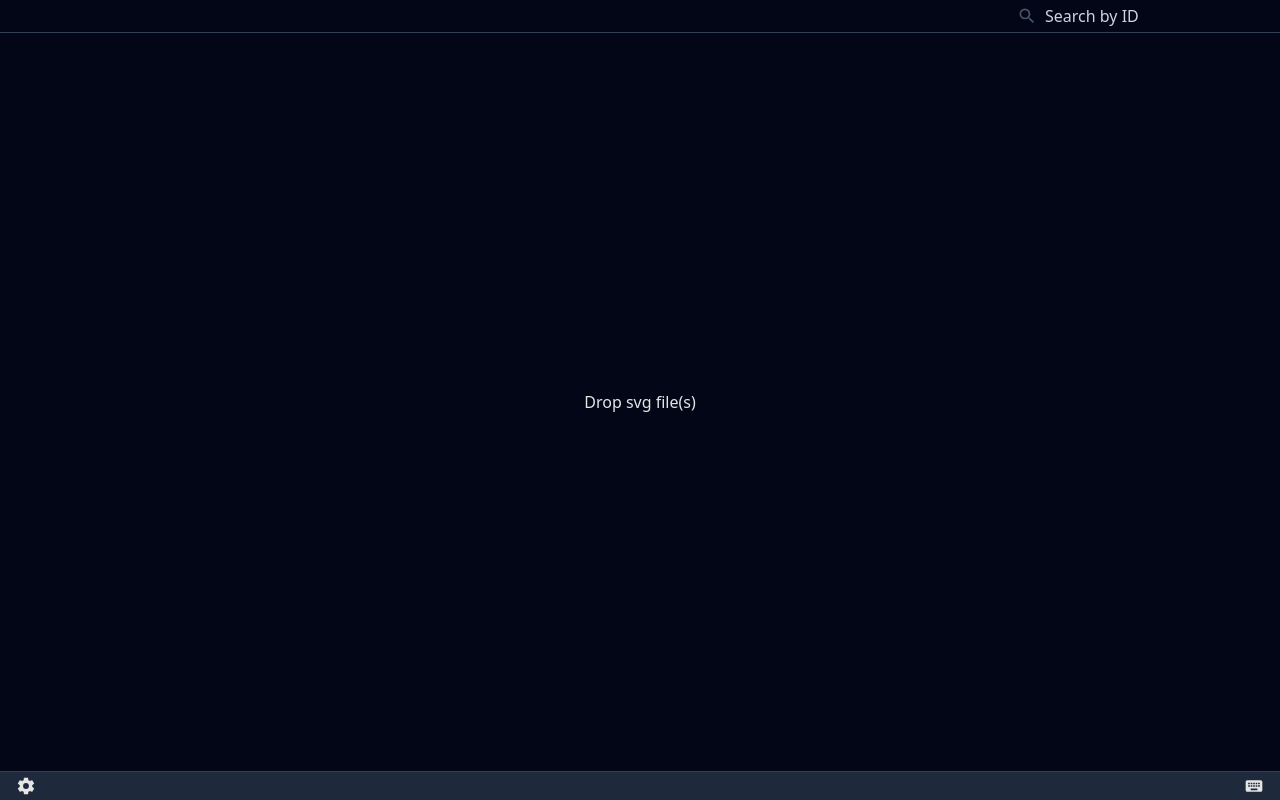
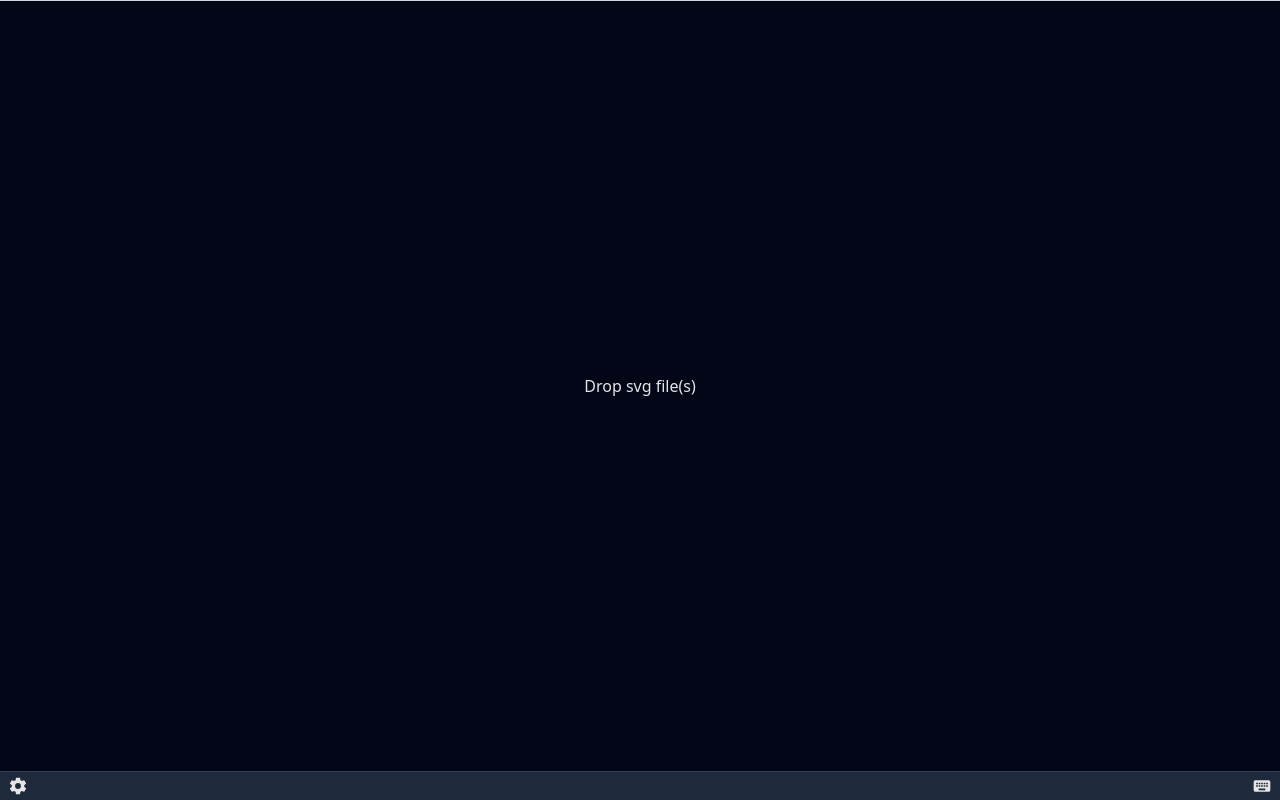
Before and after one commit to Bazooo/svg-sprite-maker, a Svelte app: page / in a window 1280 px wide. Built offline with nearby package versions, Linux system fonts and the light colour scheme.

Commit message:
adjust style for filter search bar

```diff
--- a/src/App.svelte
+++ b/src/App.svelte
@@ -12,7 +12,7 @@
     import Settings from './components/FooterWindows/Settings.svelte'
     import { handleShortcut } from './shortcuts'
     import Shortcuts from './components/FooterWindows/Shortcuts.svelte'
-    import FilterBar from './components/FilterBar/FilterBar.svelte'
+    import ToolBar from './components/ToolBar/ToolBar.svelte'
 
     const setActiveSymbolId = (id: string) => () => {
         activeSymbolId.set(id)
@@ -43,12 +43,13 @@
     })
 </script>
 
-<div class="flex h-full flex-col bg-slate-50 text-neutral-800 dark:bg-slate-950 dark:text-neutral-200" role="main">
+<div class="flex h-full flex-col border-t border-slate-300 bg-slate-50 text-neutral-800 dark:bg-slate-950 dark:text-neutral-200" role="main">
     <div class="relative flex grow overflow-hidden">
         <FileHoverIndicator />
-
         <div class="flex grow flex-col">
-            <FilterBar />
+            {#if $symbolIds.length > 0}
+                <ToolBar />
+            {/if}
             <main class="grow overflow-y-auto">
                 {#if !$sprite}
                     <div class="flex h-full w-full items-center justify-center">
@@ -57,7 +58,7 @@
                 {:else if $symbolIds.length > 0}
                     <div class="symbols-grid grid justify-center gap-4 p-3">
                         {#each $symbolIds as symbolId (symbolId)}
-                            <SymbolButton {symbolId} on:click={setActiveSymbolId(symbolId)} />
+                            <SymbolButton symbolId={symbolId} on:click={setActiveSymbolId(symbolId)} />
                         {/each}
                     </div>
                 {/if}
@@ -70,7 +71,7 @@
             {/if}
         </div>
 
-        {#if $sprite}
+        {#if $symbolIds.length > 0}
             <SideMenu />
         {/if}
     </div>
--- a/src/components/Footer/Footer.svelte
+++ b/src/components/Footer/Footer.svelte
@@ -15,7 +15,7 @@
     $: shortcutsWindowOpened = $openedFooterWindow === 'shortcuts'
 </script>
 
-<footer class="flex items-center border-t border-slate-300 bg-slate-200 px-2 dark:border-slate-700 dark:bg-slate-800">
+<footer class="px-2bg-slate-200 flex items-center border-t border-slate-300 dark:border-slate-700 dark:bg-slate-800">
     <button class:bg-slate-300={settingsWindowOpened} class:dark:bg-slate-700={settingsWindowOpened} on:click={toggleWindow('settings')}>
         <svg class="h-5 w-5" viewBox="0 0 24 24">
             <path d={mdiCog} />
--- a/src/components/FilterBar/FilterBar.svelte
+++ b/src/components/ToolBar/ToolBar.svelte
@@ -12,12 +12,11 @@
     }
 </script>
 
-<aside class="flex justify-between gap-2 border-b border-slate-300 p-1 dark:border-slate-700">
-    <div></div>
-    <label class="flex items-center gap-2">
+<aside class="flex flex-col justify-center gap-1 p-4">
+    <label class="flex items-center gap-2 rounded border border-slate-300 p-1 dark:border-slate-700">
         <svg class="h-5 w-5 fill-current text-slate-600" viewBox="0 0 24 24">
             <path d={mdiMagnify} />
         </svg>
-        <input type="text" class="bg-transparent placeholder-slate-300 outline-0" placeholder="Search by ID" on:input={searchIds} />
+        <input type="text" class="bg-transparent placeholder-slate-300 outline-0" placeholder="Search ID..." on:input={searchIds} />
     </label>
 </aside>
```
Also changed, not shown: package.json (+10 -10 lines), 2 other files (tests, documents, lock files or other folders).
